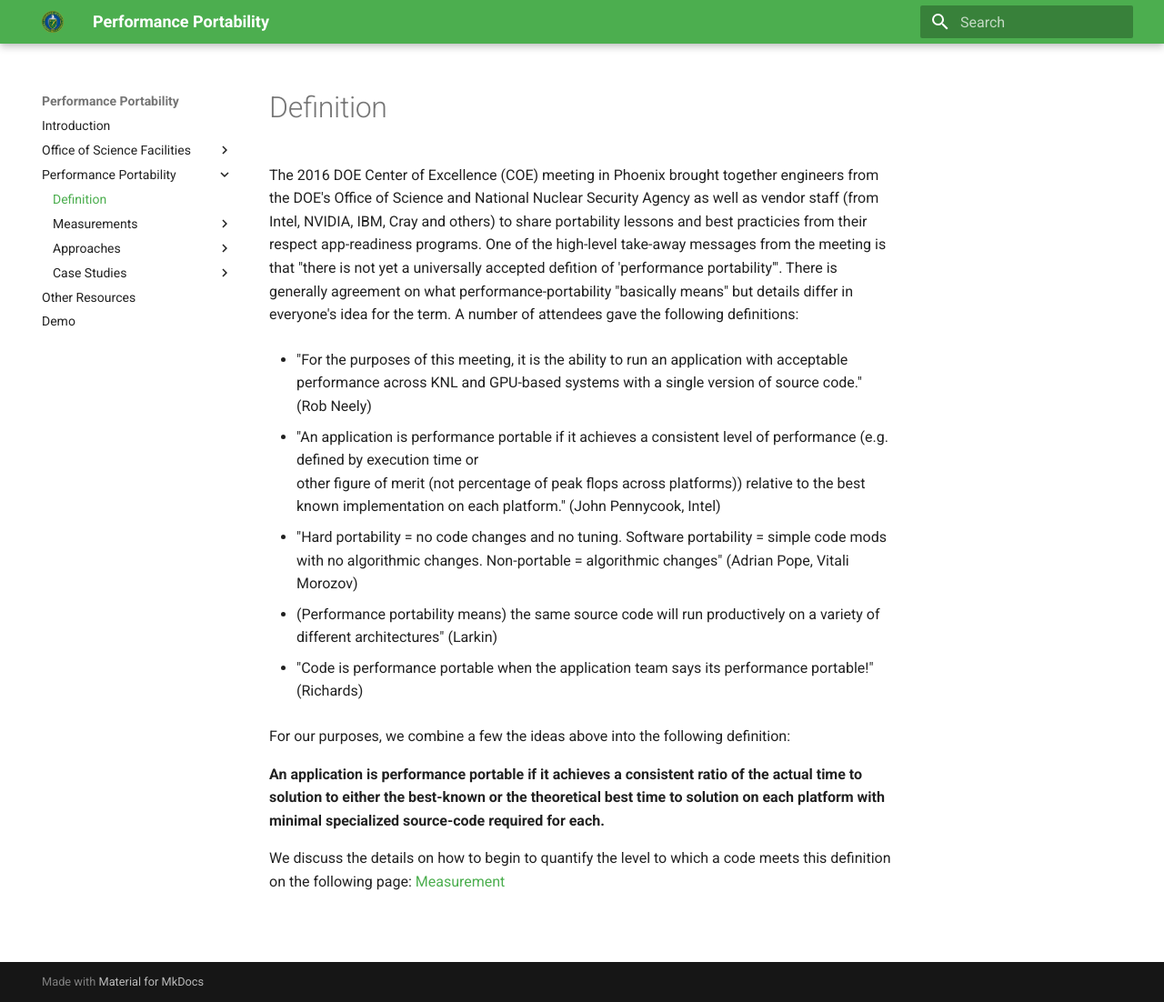
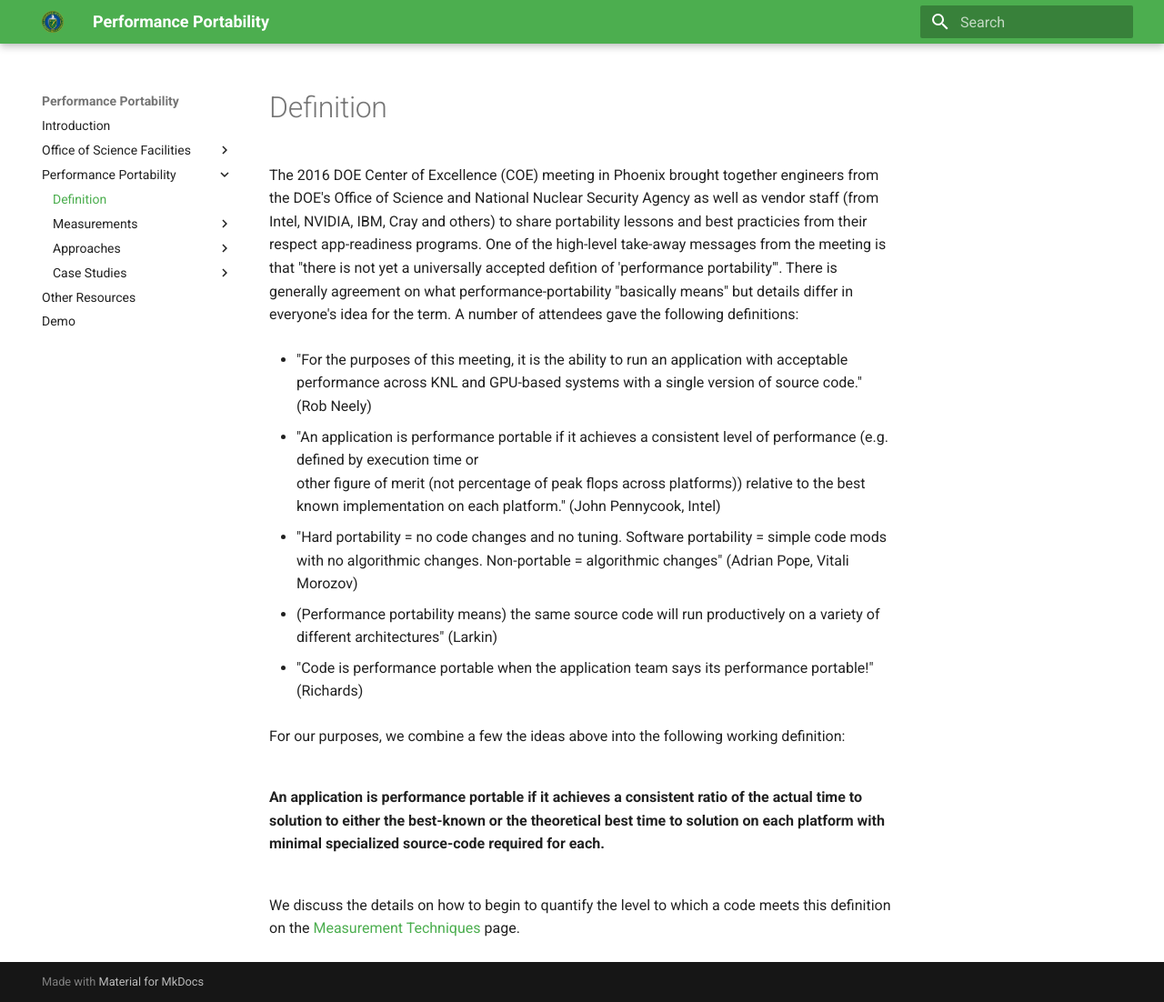
Before and after one commit to jrdeslippe/perfportsite, an MkDocs documentation site: the page built from docs/perfport/definition.md, in a window 1280 px wide and 1102 px high. Shown: the whole window at 91% size. Built offline with MkDocs 1.6.1 and Material for MkDocs 9.7.7, drawn with Linux system fonts in a browser that asks for light colours; old or Windows-style settings are respelled for this version of MkDocs.

Commit message:
formatting for definition

```diff
--- a/docs/perfport/definition.md
+++ b/docs/perfport/definition.md
@@ -16,10 +16,12 @@ other figure of merit (not percentage of peak flops across platforms)) relative
 
 * "Code is performance portable when the application team says its performance	portable!" (Richards)
 
-For our purposes, we combine a few the ideas above into the following definition:
+For our purposes, we combine a few the ideas above into the following working definition:
 
-**An application is performance portable if it achieves a consistent ratio of the actual time to solution to either the best-known or the theoretical best
-time to solution on each platform with minimal specialized source-code required for each.**
+<br>
+**An application is performance portable if it achieves a consistent ratio of the actual time to solution to either the best-known or the theoretical best time to
+solution on each platform with minimal specialized source-code required for each.**
+<br><br>
 
-We discuss the details on how to begin to quantify the level to which a code meets this definition on the following page:
-[Measurement](/perfport/measurements/index.md)
+We discuss the details on how to begin to quantify the level to which a code meets this definition on the
+[Measurement Techniques](/perfport/measurements/index.md) page.
```
